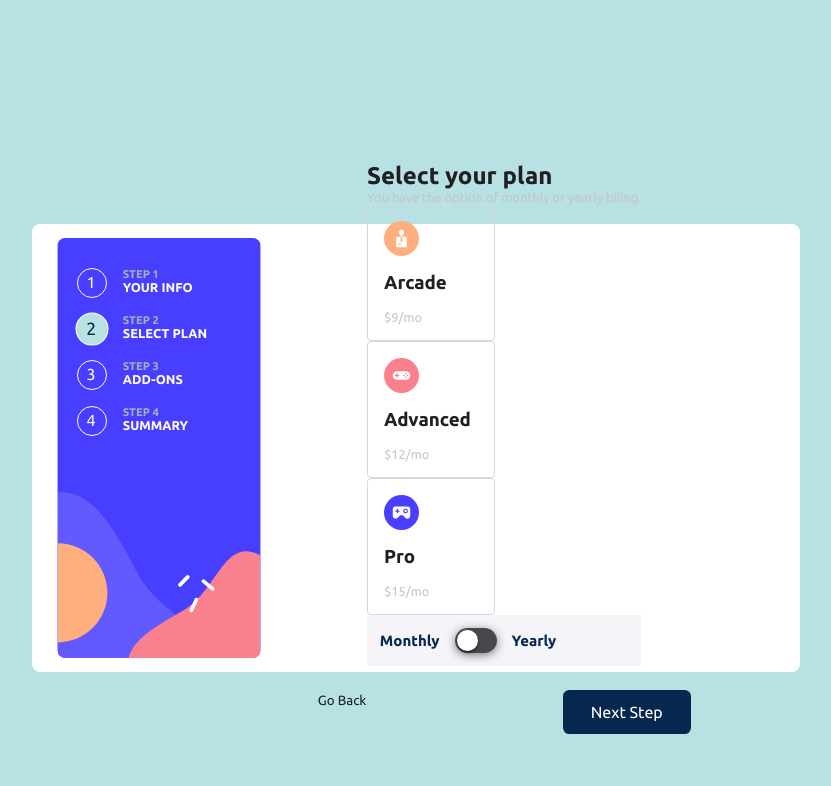
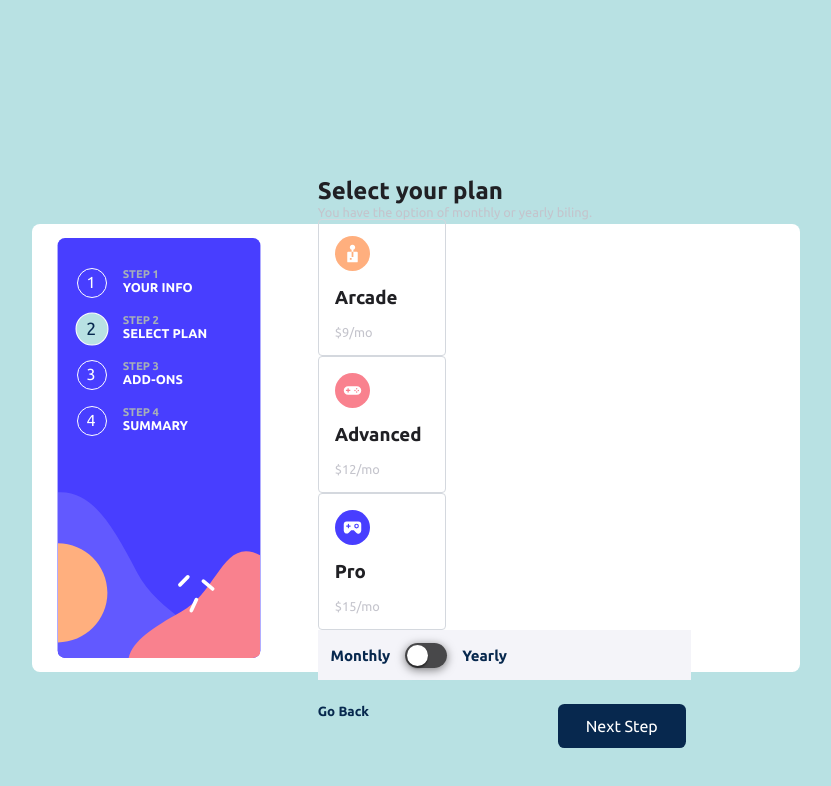
Before and after one commit to MANUCISNE/React-Next-Stitches-MultiForm, a Next.js app: page / in a window 1280 px wide. Both pictures are taken after a click on the button "Next Step". Shown: the top 786 px of the page, without its empty margins (224-1055 px from the left). Built offline with nearby package versions, Linux system fonts and the light colour scheme.

Commit message:
change style Next Button and Go Back button

```diff
--- a/src/pages/_app.tsx
+++ b/src/pages/_app.tsx
@@ -1,7 +1,7 @@
 import { globalStyles } from '../styles/global'
 import { useState } from 'react'
 
-import { BoxWrapper, ButtonContainer, ButtonDivTeste, ButtonNext, CenterWrapper, Container, TextDivProgressBar } from '../styles/pages/app'
+import { BoxWrapper, ButtonContainer, ButtonDivTeste, ButtonNext, CenterWrapper, Container, GoBackButton, TextDivProgressBar } from '../styles/pages/app'
 import Image from "next/image";
 
 import Step1 from './step1'
@@ -82,15 +82,12 @@ export default function App() {
         <BoxWrapper>{getCompStep()}</BoxWrapper>
         <ButtonDivTeste>
           {step !== 1 && step !== 4 && (
-            <Link href={''}>
-            <button
+            <GoBackButton
               onClick={() => setStep(step - 1)}
               disabled={step === 1}
-              style={{textDecoration: 'none', color: '$marineBlue', background: 'transparent', border: 'none'}}
             >
               Go Back
-            </button>
-            </Link>
+            </GoBackButton>
           )}
 
           {step !== 4 && (
--- a/src/pages/step2.tsx
+++ b/src/pages/step2.tsx
@@ -1,7 +1,7 @@
 import React, { useState } from 'react';
 import Image from "next/image";
 
-import { DivTeste, Flex, FormDiv, Label, SwitchBox, SwitchRoot, SwitchThumb, WrapperContainerStep2 } from '../styles/pages/step2';
+import { CardBox, CardSelectPlan, Flex, FormDiv, Label, SwitchBox, SwitchRoot, SwitchThumb, WrapperContainerStep2 } from '../styles/pages/step2';
 
 export default function Step2() {
   const [selectedPlan, setSelectedPlan] = useState('');
@@ -31,8 +31,9 @@ export default function Step2() {
       <FormDiv role="list">
       <h2>Select your plan</h2>
         <p>You have the option of monthly or yearly biling.</p>
+        <CardBox>
             {plans.map((plan) => (
-        <DivTeste
+            <CardSelectPlan
               role="listitem"
               key={plan.id}
               className={`plan ${selectedPlan === plan.id ? 'selected' : ''}`}
@@ -41,8 +42,9 @@ export default function Step2() {
               <Image src={plan.img} alt={''} width={35} height={35}/>
               <h3>{plan.title}</h3>
               <p>{plan.price}</p>
-        </DivTeste>
+            </CardSelectPlan>
           ))}
+        </CardBox>
 
         <SwitchBox>
           <Flex css={{ alignItems: 'center', color: '$marineBlue' }}>
--- a/src/pages/step4.tsx
+++ b/src/pages/step4.tsx
@@ -7,10 +7,15 @@ import ThankYouIcon from "../assets/icon-thank-you.svg"
 export default function Step4() {
 
   return (
-    <StepFourContainerBox>
-      <Image src={ThankYouIcon} alt={''} width={50} height={50} />
-      <h2>Thank you!</h2>
-      <p>Thanks for confirming your subscription! We hope you have fun using our platform. If you ever need support, please feel free to email us at support@loremgaming.com</p>
-    </StepFourContainerBox>
+    <>
+      <StepFourContainerBox>
+        <Image src={ThankYouIcon} alt={''} width={50} height={50} />
+        <h2>Thank you!</h2>
+        <p>
+          Thanks for confirming your subscription! We hope you have fun using our platform. If you ever need support, please feel free to email us at support@loremgaming.com
+        </p>
+      </StepFourContainerBox>
+
+    </>
   );
 };
--- a/src/styles/pages/app.ts
+++ b/src/styles/pages/app.ts
@@ -64,6 +64,8 @@ export const BoxWrapper = styled("div", {
 });
 
 export const ButtonNext = styled('button', {
+  position: "absolute",
+  marginLeft: '15rem',
   fontSize: '$geral',
   cursor: 'pointer',
   border: 'none',
@@ -76,6 +78,19 @@ export const ButtonNext = styled('button', {
   transition: '0.1s',
 })
 
+export const GoBackButton = styled('button', {
+  textDecoration: 'none',
+  color: '$marineBlue',
+  background: 'transparent',
+  border: 'none',
+  fontWeight: 'bold',
+
+  '&:hover': {
+    color: '#0000ff',
+    cursor: 'pointer',
+  }
+})
+
 export const ButtonDivPosition = styled('div', {
   display: 'flex',
   justifyContent: 'space-between',
--- a/src/styles/pages/step1.ts
+++ b/src/styles/pages/step1.ts
@@ -8,6 +8,7 @@ export const FormDiv = styled('div', {
   display: 'flex',
   flexDirection: 'column',
   paddingLeft: '1rem',
+  marginBottom: '0.9rem',
   gap: '.5rem',
   justifyContent: 'flex-end',
 
--- a/src/styles/pages/step2.ts
+++ b/src/styles/pages/step2.ts
@@ -9,14 +9,18 @@ export const WrapperContainerStep2 = styled('div', {
 });
 
 export const FormDiv = styled('div', {
-
+  width: '100%',
   p: {
     color: '$gray300',
     fontSize: '0.8rem',
   }
 });
 
-export const DivTeste = styled('div', {
+export const CardBox = styled('div', {
+  width: '100%',
+});
+
+export const CardSelectPlan = styled('div', {
   border: '1px solid $lightGray',
   display: 'flex',
   flexDirection: 'column',
--- a/src/styles/pages/step4.ts
+++ b/src/styles/pages/step4.ts
@@ -9,10 +9,7 @@ export const StepFourContainerBox = styled('div', {
 
   p: {
     color: '$gray300',
-    fontSize: '0.8rem',
-    display: 'flex',
-    alignItems: 'center',
+    fontSize: '0.8rem'
   }
 
-
 });
```
Lines whose indentation alone changed are shown as unchanged.
